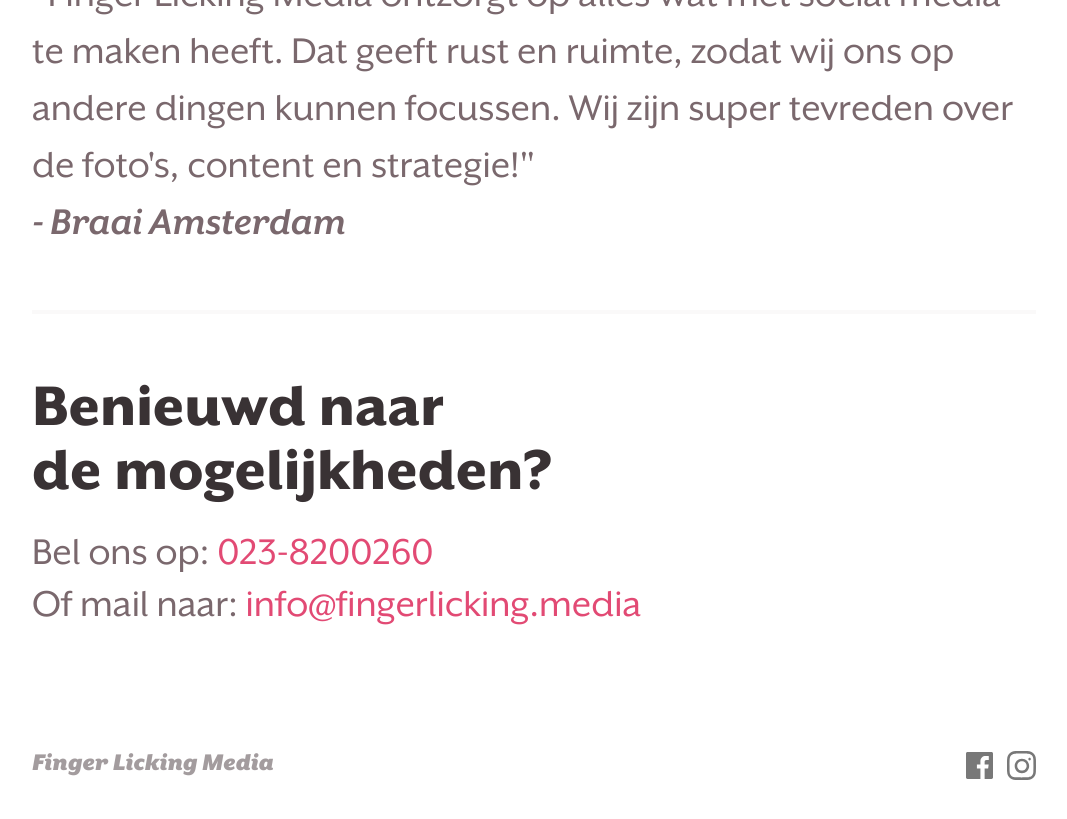
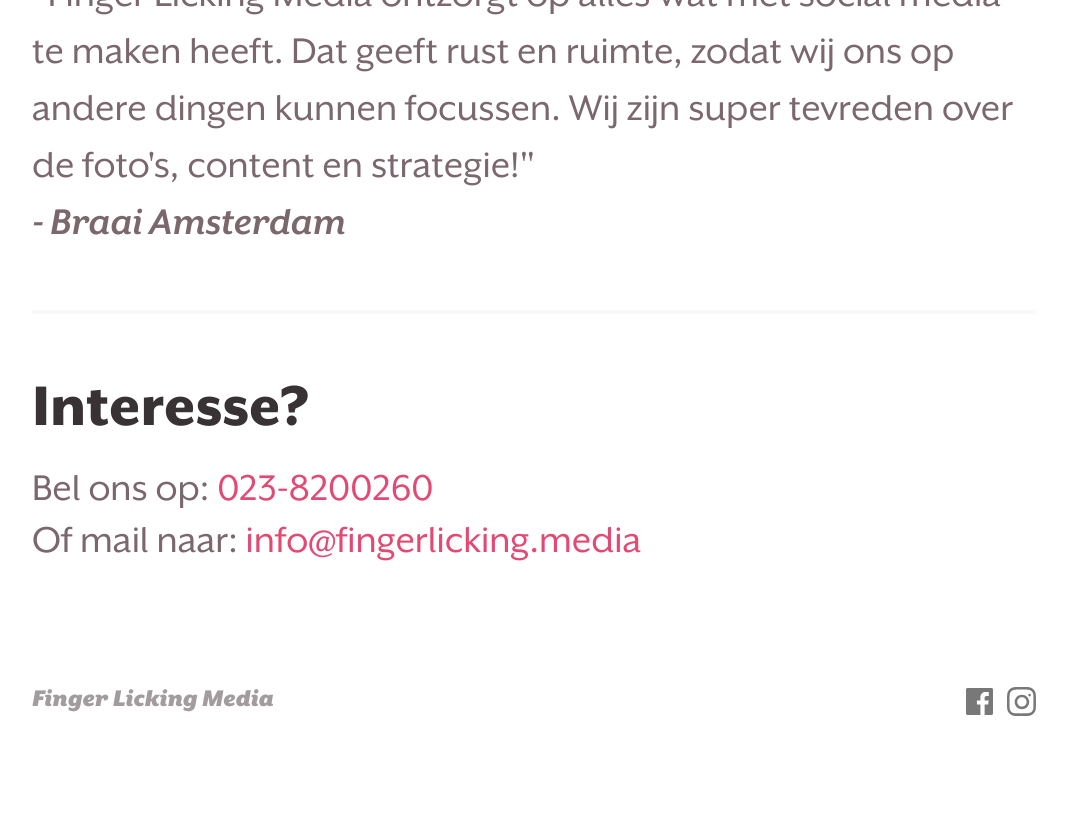
Before and after one commit to Moriaantje/fingerlickingmedia, a Jekyll site: the page built from index.md, in a window 1280 px wide and 900 px high, scrolled down 2394 px. Shown: the top 819 px of the window, without its empty margins (106-1173 px from the left). Built offline with Jekyll 4.4.1, drawn with Linux system fonts in a browser that asks for light colours; some of the changed lines change nothing that is shown.

Commit message:
Switch up taglines during page creation

```diff
--- a/_layouts/default.html
+++ b/_layouts/default.html
@@ -45,7 +45,8 @@
   <div class="wrapper">
     <section class="call-to-action">
       <header>
-        <h2>Benieuwd naar <br /> de mogelijkheden?</h2>
+        {% assign tagline = "Benieuwd naar <br /> de mogelijkheden?, Interesse?" | split: ", " | random %}
+        <h2>{{ tagline }}</h2>
       </header>
 
       <p>Bel ons op: <a href="tel:023-8200260">023-8200260</a></p>
--- /dev/null
+++ b/_plugins/random.rb
@@ -0,0 +1,8 @@
+module RandomElement
+  def random(input)
+    index = rand(0...input.length)
+    input[index]
+  end
+end
+
+Liquid::Template.register_filter(RandomElement)
```
